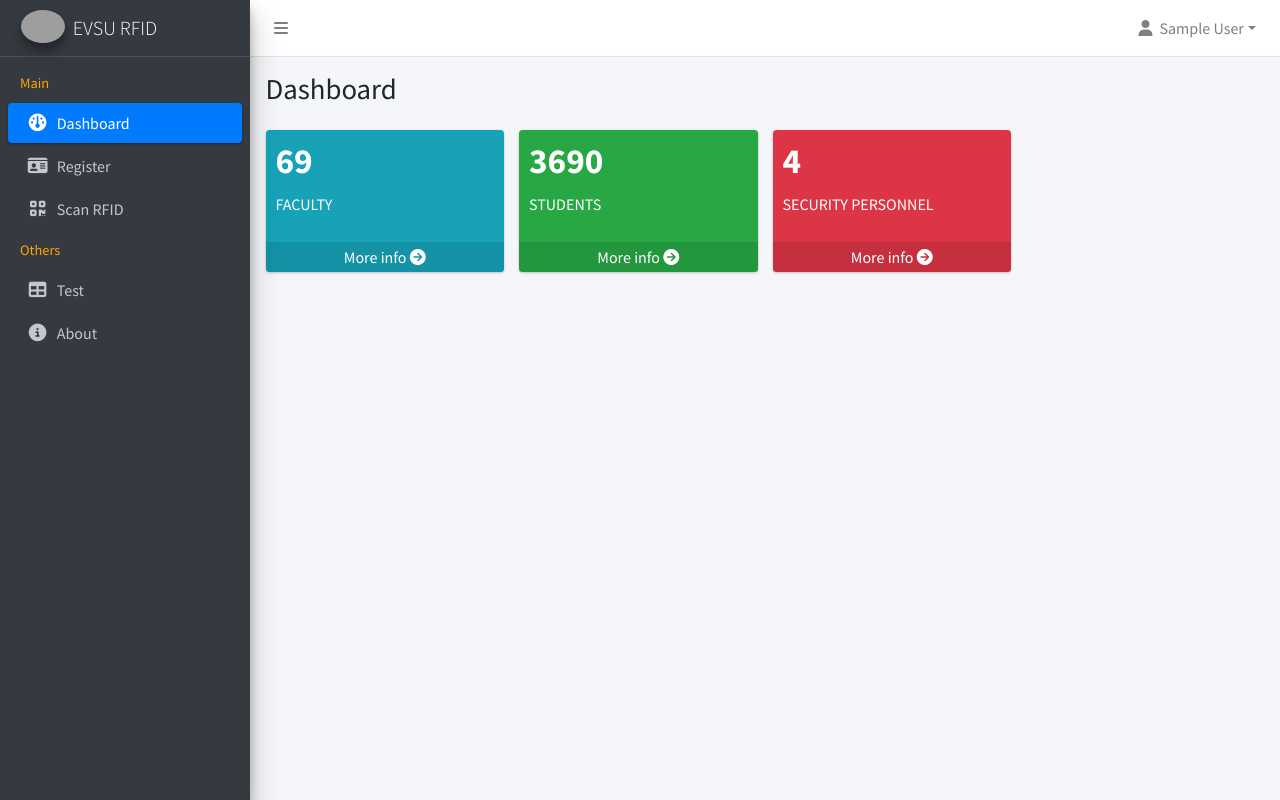
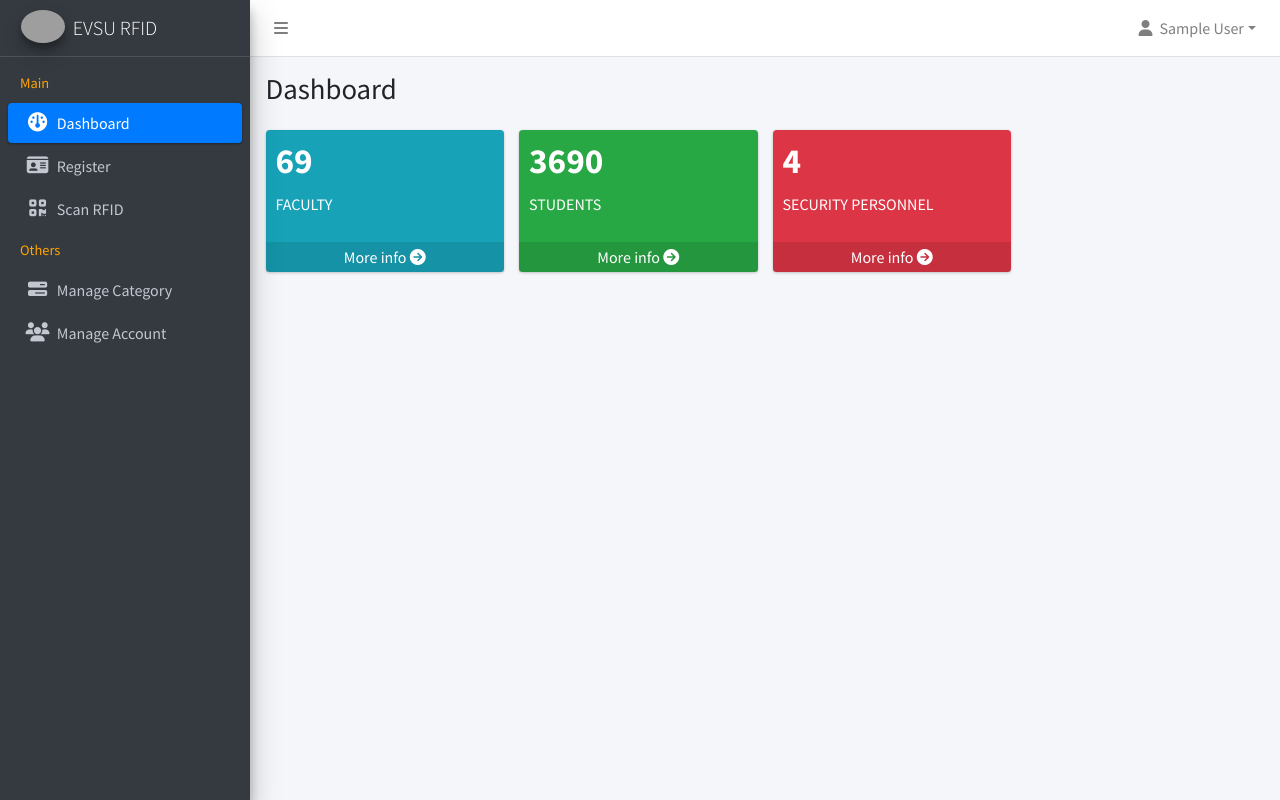
Before and after one commit to Kaelx/RFIDsystem, a PHP site: page /admin/ in a window 1280 px wide. Run offline with PHP 8.4, Linux system fonts and the light colour scheme; the visitor is signed in with stand-in values (Sample User, id 1); some libraries are stand-ins or nearby versions; grey boxes are pictures that could not be loaded.

Commit message:
improvement

```diff
--- a/admin/test.php
+++ b/admin/accountmanage.php
@@ -1,6 +1,6 @@
 <div class="content-wrapper">
     <div class="container">'
-        <h1>Test page</h1>
-        <p>this is test page.</p>
+        <h1>Account page</h1>
+        <p>this is account page.</p>
     </div>
 </div>
--- a/admin/about.php
+++ b/admin/category.php
@@ -1,6 +1,6 @@
 <div class="content-wrapper">
     <div class="container">'
-        <h1>About page</h1>
-        <p>this is about page.</p>
+        <h1>Category page</h1>
+        <p>this is category page.</p>
     </div>
 </div>
--- a/admin/data.php
+++ b/admin/data.php
@@ -19,7 +19,7 @@
             <div class="card">
                 <div class="card-body">
                     <div class="table-responsive">
-                        <table class="table table-bordered">
+                        <table class="table table-hover compact">
                             <thead>
                                 <tr>
                                     <th>Name</th>
@@ -50,5 +50,7 @@
 </div>
 
 <script>
-    $('table').dataTable();
+    $('table').DataTable({
+        ordering:  false
+    });
 </script>
--- a/admin/index.php
+++ b/admin/index.php
@@ -75,38 +75,40 @@ if (!isset($_SESSION['login_id'])) {
             <li class="nav-header">Main</li>
             <li class="nav-item">
               <a href="index.php?page=home" class="nav-link">
-                <i class="fa fa-gauge nav-icon"></i>
+              <i class="fa-solid fa-gauge nav-icon"></i>
                 <p>Dashboard</p>
               </a>
             </li>
 
             <li class="nav-item">
               <a href="index.php?page=data" class="nav-link">
-                <i class="fa fa-id-card nav-icon"></i>
+                <i class="fa-solid fa-id-card nav-icon"></i>
                 <p>Register</p>
               </a>
             </li>
 
             <li class="nav-item">
               <a href="index.php?page=rfid" class="nav-link">
-                <i class="fa fa-qrcode nav-icon"></i>
+                <i class="fa-solid fa-qrcode nav-icon"></i>
                 <p>Scan RFID</p>
               </a>
             </li>
 
             <li class="nav-header">Others</li>
             <li class="nav-item">
-              <a href="index.php?page=test" class="nav-link">
-                <i class="nav-icon fa fa-table"></i>
+              <a href="index.php?page=category" class="nav-link">
+              <i class="fa-solid fa-bars-progress nav-icon"></i>
                 <p>
-                  Test
+                  Manage Category
                 </p>
               </a>
             </li>
             <li class="nav-item">
-              <a href="index.php?page=about" class="nav-link">
-                <i class="nav-icon fa fa-circle-info"></i>
-                <p>About</p>
+              <a href="index.php?page=accountmanage" class="nav-link">
+              <i class="fa-solid fa-users nav-icon"></i>
+                <p>
+                  Manage Account
+                </p>
               </a>
             </li>
           </ul>
@@ -118,7 +120,7 @@ if (!isset($_SESSION['login_id'])) {
 
     <!-- content -->
     <?php
-    $allowed_pages = ['home', 'about', 'rfid', 'test', 'setting', 'register', 'data'];
+    $allowed_pages = ['home', 'rfid', 'category', 'setting', 'register', 'data','accountmanage'];
 
     $page = isset($_GET['page']) ? $_GET['page'] : 'home';
 
```
Also changed, not shown: admin/header.php (+4 -4 lines), login/header.php (+21 -3 lines).
